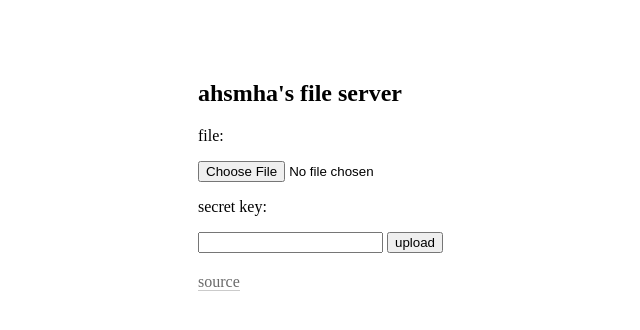
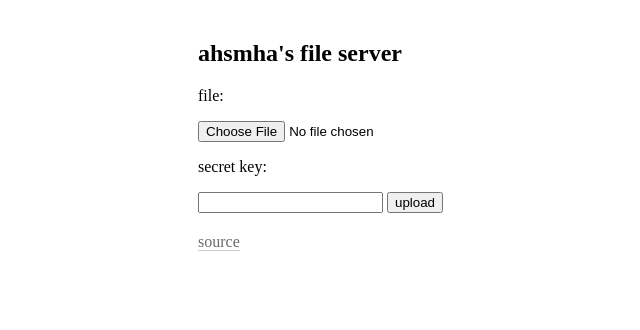
Before and after one commit to ahsmha/fserver, a plain HTML site: page public/index.html in a window 1280 px wide. Shown: the whole page, without its empty margins (122-762 px from the left). Drawn offline with Linux system fonts and the light colour scheme.

Commit message:
update padding

```diff
--- a/public/index.html
+++ b/public/index.html
@@ -10,7 +10,7 @@
   <style>
   body {
     max-width: 640px;
-    padding: 20px 0 5px 0;
+    padding: 0 12px;
     margin: 40px auto;
   }
   a {
```
